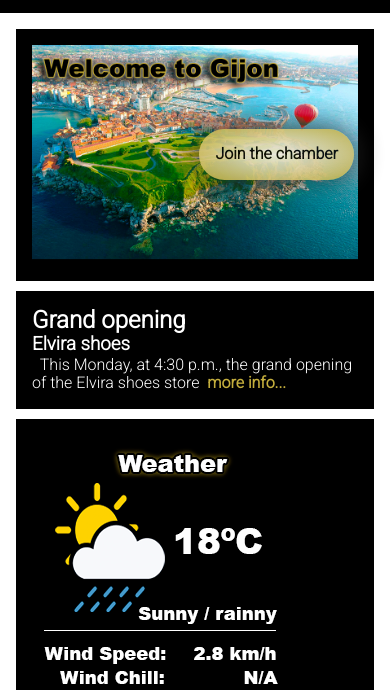
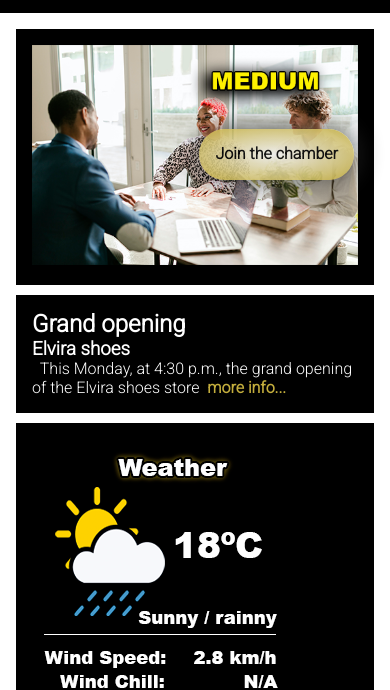
Before and after one commit to MiguelSecadesBYU/wdd230, a plain HTML site: page chamber/index.html in a window 390 px wide. Shown: the part 174-864 px from the top of the page. Drawn offline with Linux system fonts and the light colour scheme; files whose address does not match are found by name; a web font is replaced by a local one.

Commit message:
responsive images

```diff
--- a/chamber/index.html
+++ b/chamber/index.html
@@ -51,11 +51,16 @@
         </header>
 
         <main>
-           <div class="hero"><img src="images/hero.jpg" alt="
-                aerial image of Gijón">
+           <div class="hero">
+               <!--<img src="images/hero.jpg" alt="
+                aerial image of Gijón"> -->
 
-                <!--<img src="../chamber/images/hero.jpg" class="hero" alt="
-                aerial image of Gijón">-->
+                <picture>
+                    <source media="(max-width: 250px" srcset="images/wdd230small.png">
+                    <source media="(max-width: 500px" srcset="images/wdd230medium.png">
+                    <source media="(max-width: 1000px" srcset="images/wdd230large.png">
+                    <img src ="images/wdd230large.png" alt="responsive image">
+                </picture>
                 <div class="callToAction">Join the chamber</div>
             </div>
             <div class="event">
```
Also changed, not shown: chamber/images/wdd230large.png (added), chamber/images/wdd230medium.png (added), chamber/images/wdd230small.png (added).
